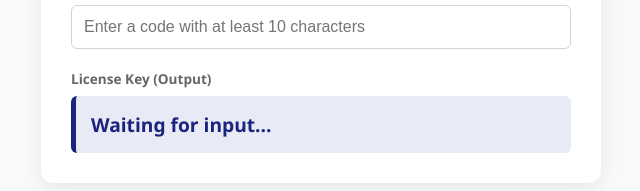
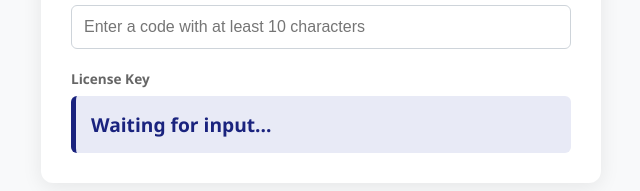
Before and after one commit to pupA0/mlc-keygen-3f9a82, a plain HTML site: page index.html in a window 1280 px wide. Shown: the part 237-428 px from the top of the page, 319-959 px from the left. Drawn offline with Linux system fonts and the light colour scheme.

Commit message:
Update index.html

```diff
--- a/index.html
+++ b/index.html
@@ -94,7 +94,7 @@
         <p class="applicable">Applicable Models: <strong>MLC3000, MLC4000, MLC4100 ...</strong></p>
         <label for="inputCode">Input Code</label>
         <input type="text" id="inputCode" placeholder="Enter a code with at least 10 characters" oninput="generateKey()">
-        <label>License Key (Output)</label>
+        <label>License Key</label>
         <div class="result-container">
             <div id="licenseKey" class="result">Waiting for input...</div>
         </div>
```
